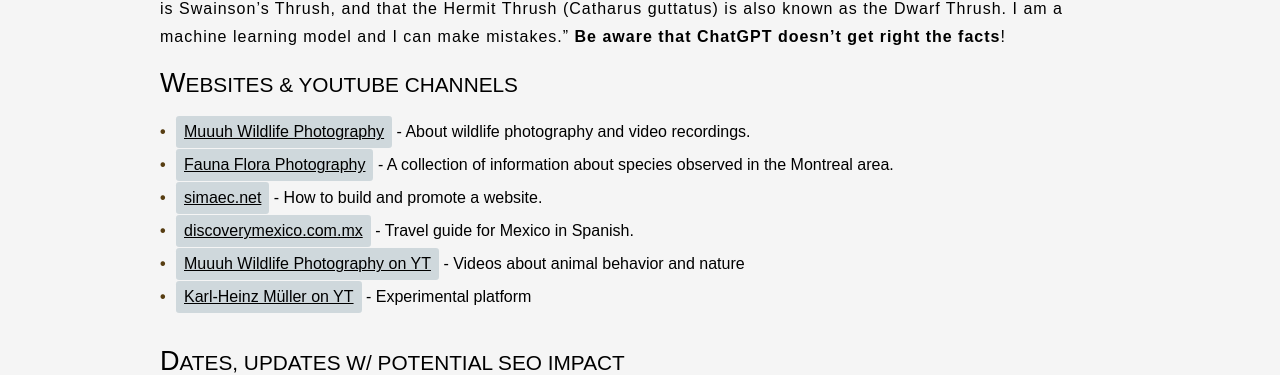
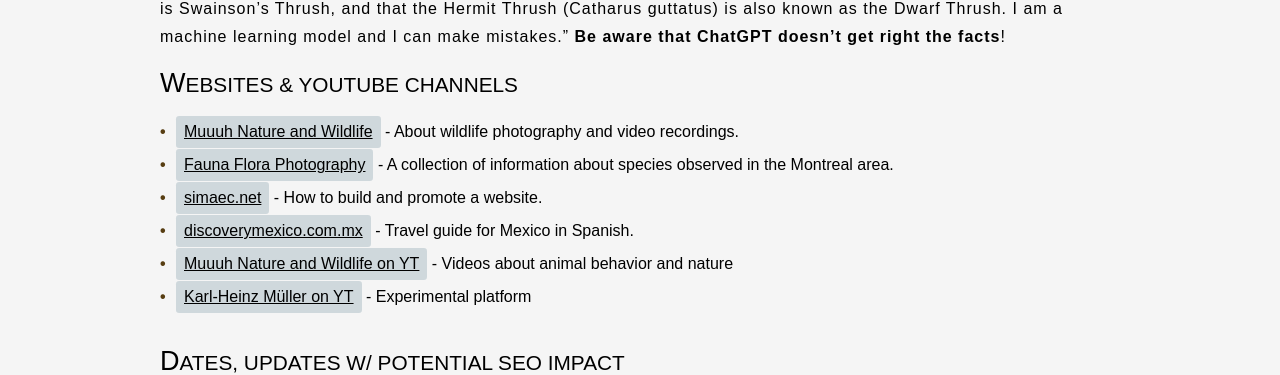
Before and after one commit to KHMuller/khmuller.github.io, a Jekyll site: the page built from index.md, in a window 1280 px wide. Shown: the part 422-797 px from the top of the page. Built offline with Jekyll 4.4.1, drawn with Linux system fonts in a browser that asks for light colours.

Commit message:
Brand fix for Muuuh

```diff
--- a/index.md
+++ b/index.md
@@ -18,11 +18,11 @@ Exploring the principles of evolutionary biology, self-awareness, empathy, and c
 
 ## Websites &amp; YouTube Channels
 
-- [Muuuh Wildlife Photography](https://muuuh.com "Muuuh Wildlife Photography") - About wildlife photography and video recordings.
+- [Muuuh Nature and Wildlife](https://muuuh.com "Muuuh Nature and Wildlife") - About wildlife photography and video recordings.
 - [Fauna Flora Photography](https://faunaflora.photography "Fauna Flora Photography") - A collection of information about species observed in the Montreal area.
 - [simaec.net](https://www.simaec.net "Web Publishing") - How to build and promote a website.
 - [discoverymexico.com.mx](https://www.discoverymexico.com.mx "Discovery Mexico") - Travel guide for Mexico in Spanish.
-- [Muuuh Wildlife Photography on YT](https://youtube.com/@Muuuh "Muuuh Wildlife Photography on YT") - Videos about animal behavior and nature
+- [Muuuh Nature and Wildlife on YT](https://youtube.com/@Muuuh "Muuuh Nature and Wildlife on YT") - Videos about animal behavior and nature
 - [Karl-Heinz Müller on YT](https://youtube.com/@KarlHeinzMuller "Karl-Heinz Müller on YT") - Experimental platform
 
 ## Dates, Updates w/ Potential SEO Impact
```
